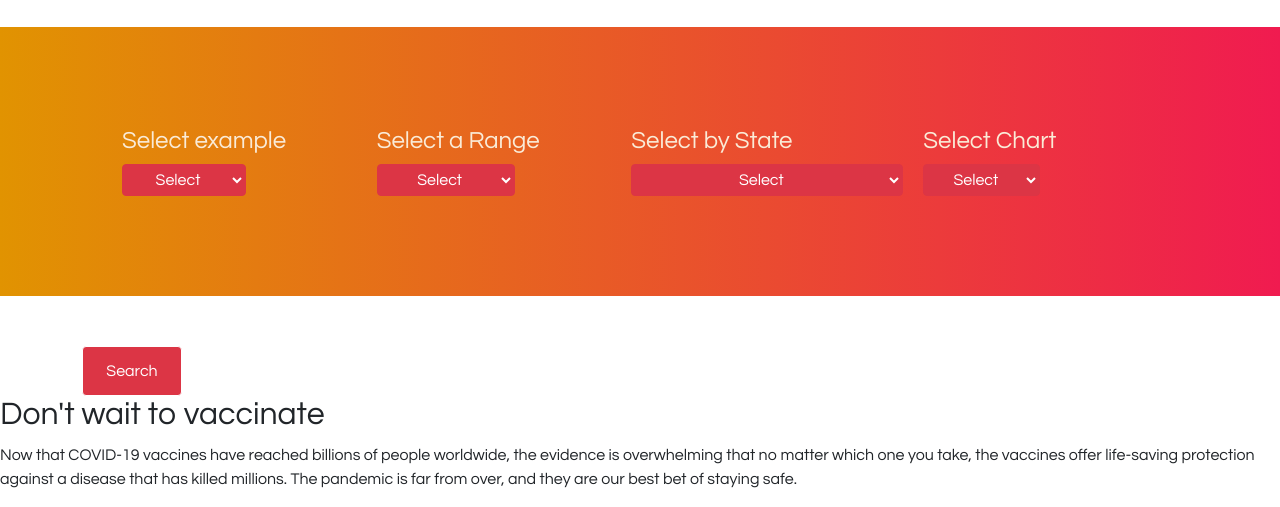
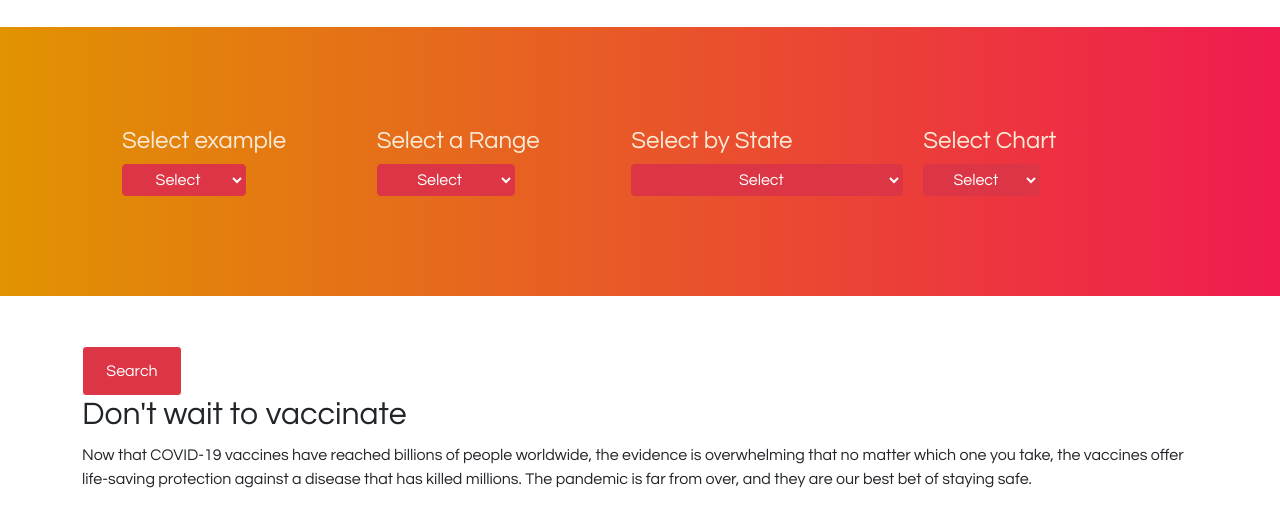
Before and after one commit to JesusFz93/UCamp-03-dashboard, a website with bundled scripts: page app/index.html in a window 1280 px wide. Shown: the part 886-1393 px from the top of the page. Built offline with nearby package versions, Linux system fonts and the light colour scheme; no server answers.

Commit message:
ico and  css

```diff
--- a/app/index.html
+++ b/app/index.html
@@ -15,6 +15,7 @@
 
 
     <header class="header__cont">
+        <link rel="shortcut icon" type="image/jpg" href="assets/favicon.ico"/>
         <h1 class="h1__title">
             COVID cases in the USA by state
         </h1>
@@ -22,6 +23,7 @@
             <script src="https://unpkg.com/@lottiefiles/lottie-player@latest/dist/lottie-player.js"></script>
             <lottie-player src="https://assets9.lottiefiles.com/private_files/lf30_V7dVXe.json"  background="transparent"  speed="1"  style="width: 350px; height: 250px;"  loop  autoplay></lottie-player>
         </div>
+
     </header>
     <section id="sectionCurrent" class="sectioncurrent__cont"></section>
 
@@ -94,8 +96,8 @@
         <div class="card__grid">
             <div class="card__img"></div>
             <article class="card__article">
-                <h2 class="article__title">Don't wait to vaccinate</h2>
-                <p>Now that COVID-19 vaccines have reached billions of people worldwide, the evidence is overwhelming that no matter which one you take, the vaccines offer life-saving protection against a disease that has killed millions.
+                <h2 class="container article__title">Don't wait to vaccinate</h2>
+                <p class="container">Now that COVID-19 vaccines have reached billions of people worldwide, the evidence is overwhelming that no matter which one you take, the vaccines offer life-saving protection against a disease that has killed millions.
                      The pandemic is far from over, and they are our best bet of staying safe.</p>
 
             </article>
--- a/app/styles.css
+++ b/app/styles.css
@@ -156,6 +156,8 @@ background: linear-gradient(to right, #E19301, #F01B50);
       margin: 10px;
   }
 
+
+
   #sectionCanvas article{
       width: 100%;
       margin: 30px 0;
```
Also changed, not shown: app/assets/favicon.ico (added).
